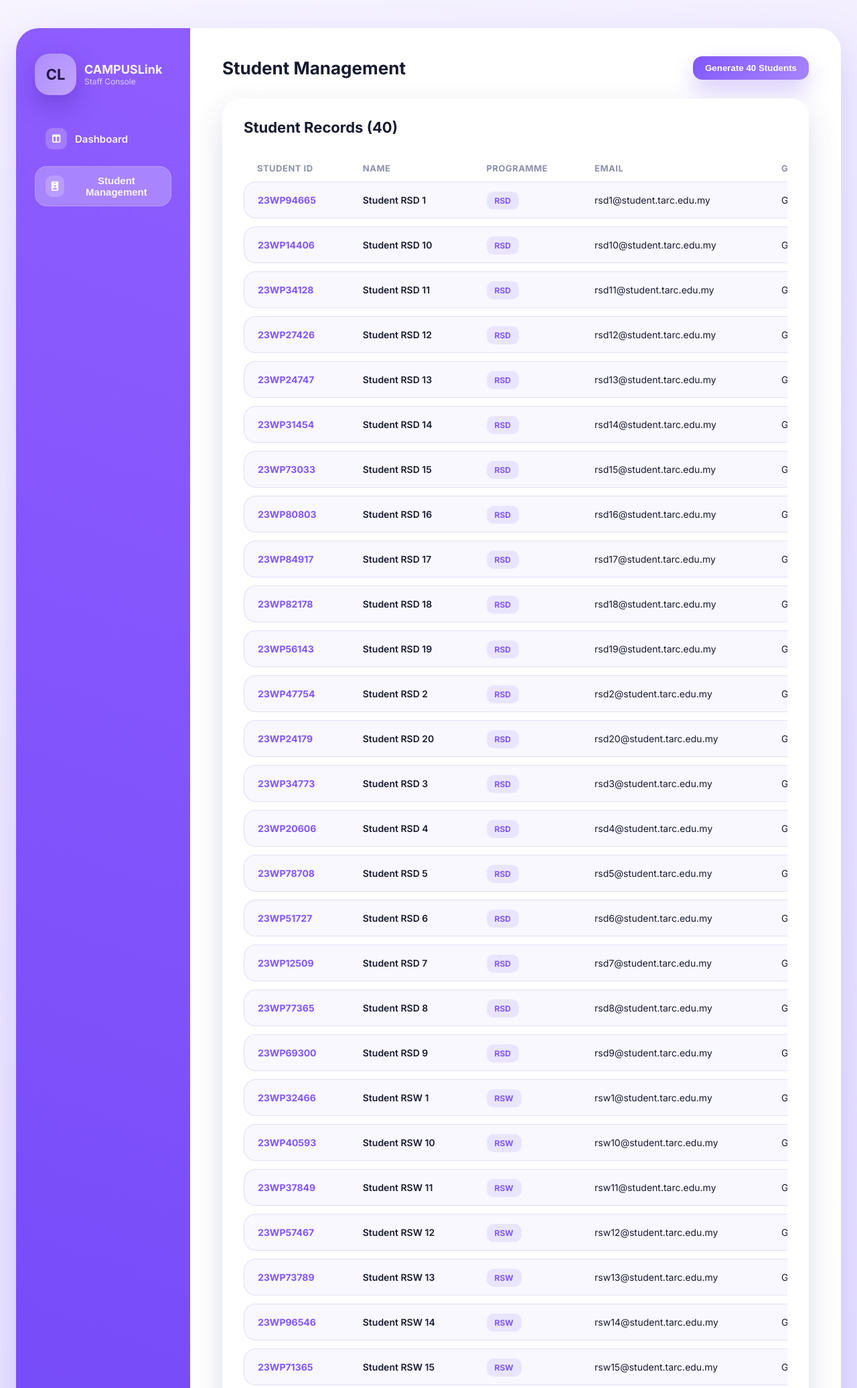
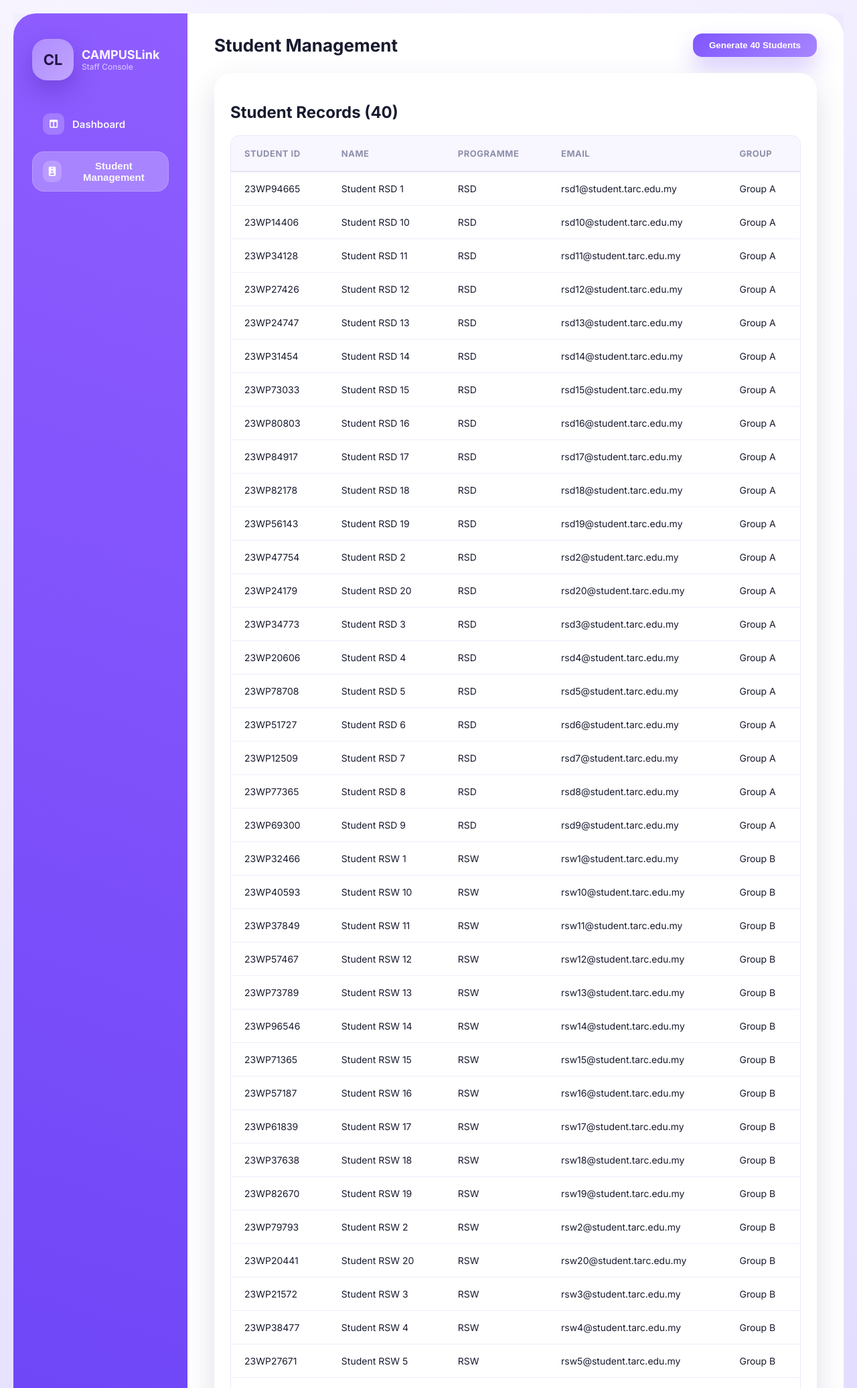
Before and after one commit to chickkenrice/campuslink, a PHP site: page /manage-students.php in a window 1280 px wide. Shown: the top 2072 px of the page at 67% size. Run offline with PHP 8.4, Linux system fonts and the light colour scheme; data comes from the database, SQL or seed files in the repository; some libraries are stand-ins or nearby versions.

Commit message:
Fix dashboard layout: Wider container and inline scroll for each tab

```diff
--- a/manage-students.css
+++ b/manage-students.css
@@ -1,5 +1,5 @@
 /* =========================================
-   1. THEME VARIABLES & RESET (From style.css)
+   1. THEME VARIABLES & RESET
    ========================================= */
 :root {
     --purple-base: #8056ff;
@@ -30,12 +30,14 @@ body {
     align-items: center;
     justify-content: center;
     min-height: 100vh;
-    padding: 42px 24px;
+    padding: 20px; /* Reduced body padding to give more space */
 }
 
 .app-bg {
     width: 100%;
-    max-width: 1280px;
+    /* FIX 1: Max-width increased to 100% to utilize full screen */
+    max-width: 100%;
+    overflow: hidden;
 }
 
 .main-card {
@@ -48,7 +50,7 @@ body {
 }
 
 /* =========================================
-   2. SIDEBAR STYLES (From style.css)
+   2. SIDEBAR STYLES
    ========================================= */
 .sidebar {
     background: var(--sidebar-gradient);
@@ -57,6 +59,7 @@ body {
     display: flex;
     flex-direction: column;
     gap: 36px;
+    min-width: var(--sidebar-width);
 }
 
 .sidebar-head {
@@ -95,7 +98,7 @@ body {
     width: 100%;
     display: flex;
     align-items: center;
-    gap: 12px; /* Gap between icon and text */
+    gap: 12px;
     padding: 13px 16px;
     border-radius: 18px;
     border: none;
@@ -129,18 +132,18 @@ body {
 }
 
 /* =========================================
-   3. DASHBOARD MAIN LAYOUT (Merged Logic)
+   3. DASHBOARD MAIN LAYOUT
    ========================================= */
 .dashboard {
     background: var(--white);
-    padding: 42px 48px 50px;
+    padding: 30px 40px; /* Adjusted padding */
     display: flex;
     flex-direction: column;
-    gap: 28px;
+    gap: 24px;
 
-    /* FIX: Critical for table scrolling */
     min-width: 0;
     width: 100%;
+    overflow: hidden;
 }
 
 .dashboard-topbar {
@@ -161,12 +164,13 @@ body {
     border: none;
     background: linear-gradient(135deg, var(--purple-base), var(--purple-soft));
     color: #fefefe;
-    padding: 10px 18px;
+    padding: 10px 24px;
     border-radius: 14px;
     font-weight: 600;
     cursor: pointer;
     box-shadow: 0 16px 32px rgba(128, 86, 255, 0.3);
     transition: transform 0.1s ease, box-shadow 0.15s ease;
+    white-space: nowrap;
 }
 
 .btn:hover {
@@ -175,92 +179,78 @@ body {
 }
 
 /* =========================================
-   4. CARD & TABLE STYLES (Merged Logic)
+   4. CARD & TABLE STYLES (UPDATED)
    ========================================= */
 .announcements-card {
     background: var(--white);
     border-radius: 26px;
-    padding: 30px 32px;
+    padding: 24px;
     box-shadow: var(--panel-shadow);
     display: flex;
     flex-direction: column;
-    gap: 18px;
 
-    /* FIX: Critical for table scrolling */
-    min-width: 0;
     width: 100%;
-}
-
-.announcements-header h2 {
-    margin: 0;
-    font-size: 22px;
-    color: var(--text-main);
+    height: 100%; /* Fill remaining space */
 }
 
 /* Container to handle overflow */
 .table-container {
     width: 100%;
-    overflow-x: auto;
-    margin-top: 10px;
+
+    /* Calculate dynamic height so vertical scroll appears */
+    height: calc(100vh - 250px);
+
+    /* FIX 2: Only allow Vertical Scroll */
+    overflow-y: auto;
+    overflow-x: hidden;
+
     display: block;
-    -webkit-overflow-scrolling: touch;
-    padding-bottom: 5px;
+    border-radius: 14px;
+    border: 1px solid rgba(202, 200, 240, 0.4);
+    background: var(--white);
 }
 
 /* The Table itself */
 .student-table {
     width: 100%;
-    min-width: 900px; /* Forces scroll on small screens */
-    border-collapse: separate;
-    border-spacing: 0 12px;
+    /* FIX 3: Remove min-width to prevent horizontal pushing */
+    min-width: auto;
+    border-collapse: collapse;
 }
 
+/* Sticky Header */
 .student-table th {
+    position: sticky;
+    top: 0;
+    z-index: 10;
+    background: #f8f6ff;
+
     text-align: left;
-    padding: 0 20px;
+    padding: 18px 20px;
     color: var(--text-muted);
     font-size: 13px;
+    font-weight: 700;
     text-transform: uppercase;
     letter-spacing: 0.5px;
     white-space: nowrap;
+    border-bottom: 2px solid rgba(202, 200, 240, 0.5);
 }
 
 .student-table td {
-    background: rgba(249, 247, 255, 0.95);
-    padding: 18px 20px;
-    border-top: 1px solid rgba(202, 200, 240, 0.5);
-    border-bottom: 1px solid rgba(202, 200, 240, 0.5);
+    padding: 16px 20px;
+    border-bottom: 1px solid rgba(202, 200, 240, 0.3);
     font-size: 14px;
+    color: var(--text-main);
+    background: var(--white);
+
+    /* Ensure text truncates if it's too long, preventing width explosion */
     white-space: nowrap;
+    overflow: hidden;
+    text-overflow: ellipsis;
+    max-width: 300px;
 }
 
-/* Rounded corners for rows */
-.student-table tr td:first-child {
-    border-left: 1px solid rgba(202, 200, 240, 0.5);
-    border-radius: 18px 0 0 18px;
+/* Row Hover Effect */
+.student-table tbody tr:hover td {
+    background-color: #f9f8ff;
 }
-
-.student-table tr td:last-child {
-    border-right: 1px solid rgba(202, 200, 240, 0.5);
-    border-radius: 0 18px 18px 0;
-}
-
-/* Column Specifics */
-.id-cell {
-    font-weight: 700;
-    color: var(--purple-base);
-}
-
-.name-cell {
-    font-weight: 600;
-    color: var(--text-main);
-}
-
-.badge-prog {
-    background: var(--purple-tint);
-    color: var(--purple-base);
-    padding: 6px 12px;
-    border-radius: 10px;
-    font-size: 12px;
-    font-weight: 700;
-}
```
